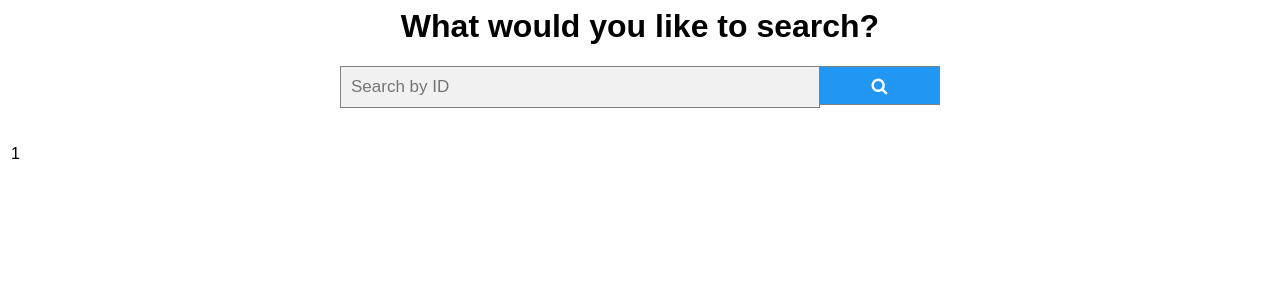
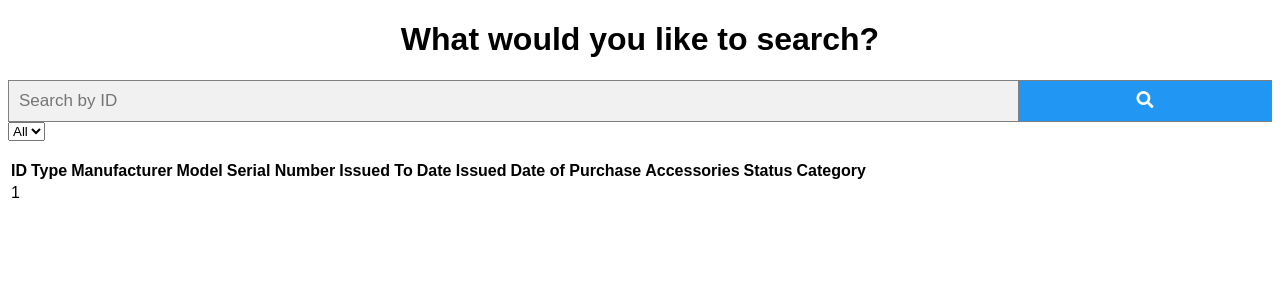
Before and after one commit to TainaMalave/st-remy-fire-department-iis, a Flask app: template app/templates/search.html in a window 1280 px wide. Shown: the top 300 px of the page. Run offline with Flask 2, Linux system fonts and the light colour scheme; the template is opened without the code that fills it: most values are stand-ins (such as "Sample title", 1, 10 or a date in 2020); some libraries are stand-ins or nearby versions.

Commit message:
Search Function Implement

```diff
--- a/app/server.py
+++ b/app/server.py
@@ -1,5 +1,11 @@
 from flask import Flask, render_template, redirect, url_for, request
 import sqlite3 as sql
+conn = sql.connect('sampleData.db')
+cursor = conn.cursor()
+
+alttable = 'UPDATE sampleData SET category = "Power Supply" WHERE ID LIKE "PWRSP1"'
+cursor.execute(alttable)
+conn.commit()
 
 app = Flask(__name__)
 
@@ -33,18 +39,60 @@ def search():
     conn = sql.connect('sampleData.db')
     cursor = conn.cursor()
     if request.method == "POST":
+        cursor.execute('SELECT DISTINCT category FROM sampleData WHERE ID != "ID #"')
+        conn.commit()
+        category = cursor.fetchall()
+
         inventory = request.form['inventory']
-        # search by ID or issued too
-        cursor.execute('SELECT * FROM sampleData WHERE ID LIKE ?', (inventory,))
-        conn.commit()
-        data = cursor.fetchall()
+        categories = request.form['categories']
+        whereSQL = "(ID LIKE ? OR Type LIKE ? OR Manufacturer LIKE ? OR Model LIKE ? OR Serial LIKE ? OR IssuedTo LIKE ? OR DateIssued LIKE ? OR DatePurchased LIKE ? OR Accessories LIKE ? OR Status like ?)"
         # all in the search box will return all the tuples
-        if len(data) == 0 and inventory == 'all':
+        if (inventory == 'all' or len(inventory) == 0) and categories == 'all':
             cursor.execute("SELECT * from sampleData")
             conn.commit()
             data = cursor.fetchall()
-        return render_template('search.html', data=data)
+        elif (inventory == 'all' or len(inventory) == 0):
+            cursor.execute('SELECT * FROM sampleData WHERE CATEGORY = ?', (categories,))
+            print(categories)
+            conn.commit()
+            data = cursor.fetchall()
+        elif categories == 'all':
+            inventory = "%" + inventory + "%"
+            cursor.execute('SELECT * FROM sampleData WHERE ' + whereSQL, (inventory, inventory,inventory,inventory,inventory,inventory,inventory,inventory,inventory,inventory,))
+            conn.commit()
+            data = cursor.fetchall()
+        else:
+            inventory = "%" + inventory + "%"
+            cursor.execute('SELECT * FROM sampleData WHERE' + whereSQL + 'AND CATEGORY = ?', (inventory,inventory,inventory,inventory,inventory,inventory,inventory,inventory,inventory,inventory, categories))
+            conn.commit()
+            data = cursor.fetchall()
+        return render_template('search.html', data=data, category=category)
     return render_template('search.html')
+
+
+@app.route("/dbEntry", methods=['GET', 'POST'])
+def dbEntry():
+    conn = sql.connect('sampleData.db')
+    cursor = conn.cursor()
+
+    if request.method == "POST":
+        id = request.form['id']
+        type = request.form['type']
+        manufacturer = request.form['manufacturer']
+        model = request.form['model']
+        serial = request.form['serial']
+        issuedTo = request.form['issued-to']
+        dateIssued = request.form['date-issued']
+        datePurchased = request.form['date-purchased']
+        accessories = request.form['accessories']
+        status = request.form['status']
+        category = request.form['category']
+
+        cursor.execute('INSERT INTO sampleData (ID, Type, Manufacturer, Model, Serial, IssuedTo, DateIssued, DatePurchased, Accessories, Status, category) VALUES (?,?,?,?,?,?,?,?,?,?,?)', (id,type,manufacturer,model,serial,issuedTo,dateIssued,datePurchased,accessories, status,category))
+
+        conn.commit()
+
+    return render_template('databaseEntry.html')
 
 if __name__ == "__main__":
     app.run(host='0.0.0.0', port=80, debug=True)
--- a/app/templates/search.html
+++ b/app/templates/search.html
@@ -1,20 +1,60 @@
-<html>
+
+<!DOCTYPE html>
+<html lang="en">
   <head>
-    <meta name="viewport" content="width=device-width, initial-
-    scale=1">
-    <link rel="stylesheet" href="https://cdnjs.cloudflare.com/ajax/libs/font-awesome/4.7.0/css/font-awesome.min.css">
+    <meta charset="UTF-8" />
+    <meta name="viewport" content="width=device-width, initial-scale=1.0" />
+    <title>Search Database</title>
+    <link
+      href="https://fonts.googleapis.com/css?family=Poppins&display=swap"
+      rel="stylesheet"
+    />
+    <link
+      rel="stylesheet"
+      href="https://cdnjs.cloudflare.com/ajax/libs/font-awesome/5.12.1/css/all.min.css"
+      integrity="sha256-mmgLkCYLUQbXn0B1SRqzHar6dCnv9oZFPEC1g1cwlkk="
+      crossorigin="anonymous"
+    />
     <link rel="stylesheet" href="/static/styles/search.css">
   </head>
   <body>
     <h1><center>What would you like to search?</center></h1>
-    <form class="example" method="post" action=""
-     style="margin:auto;max-width:600px">
-        <input type="text" placeholder="Search by ID" name="inventory">
+    <form class="example" method="post" action="" >
+      <input type="text" placeholder="Search by ID" name="inventory" />
       <button type="submit"><i class="fa fa-search"></i>
       </button>
+      <div class="select">
+        <select name="categories" class="filter-categories">
+          <option value="all">All</option>
+          {%for item in category%}
+            <option value="{{item[0]}}">{{item[0]}}</option>
+          {% endfor %}
+
+         <!--  <option value="all">All</option>
+          <option value="Radio">Radios</option>
+          <option value="Pager">Pagers</option>
+          <option value="Power Supply">Power Supply</option>
+          <option value="Personnel">Personnel</option> -->
+        </select>
+      </div>
     </form>
-    <p></p>
+    <div class="results-container">
       <table>
+        <thead>
+          <tr>
+            <th>ID</th>
+            <th>Type</th>
+            <th>Manufacturer</th>
+            <th>Model</th>
+            <th>Serial Number</th>
+            <th>Issued To</th>
+            <th>Date Issued</th>
+            <th>Date of Purchase</th>
+            <th>Accessories</th>
+            <th>Status</th>
+            <th>Category</th>
+          </tr>
+        </thead>
         <center>
           {% for item in data %}
                 <tr>
@@ -26,5 +66,8 @@
           {% endfor %}
         </center>
       </table>
+    </div>
+
+    <script src="/static/js/script.js"></script>
   </body>
 </html>
```
Also changed, not shown: app/sampleData.csv (+6 -6 lines), app/templates/databaseEntry.html (added, +35 -0 lines), app/sampleData.db, app/static/styles/search.css (indentation only), app/templates/sampleData.db (added), 3 other files. Lines whose indentation alone changed are shown as unchanged.
